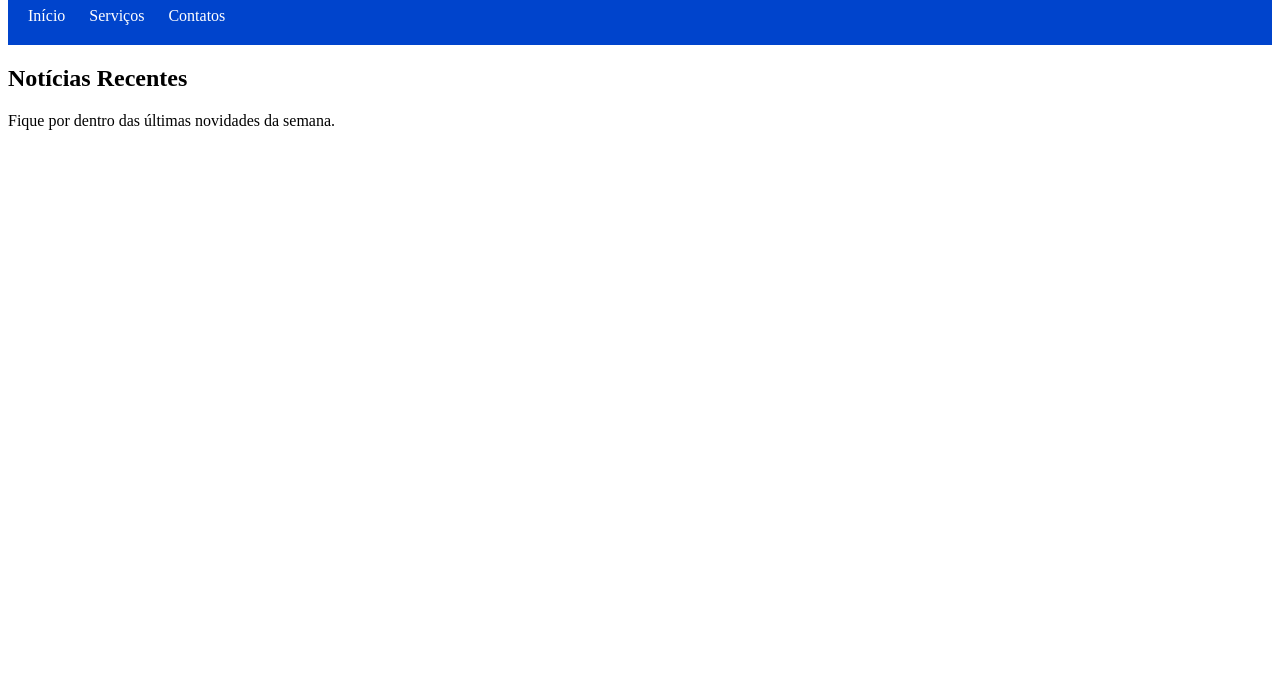
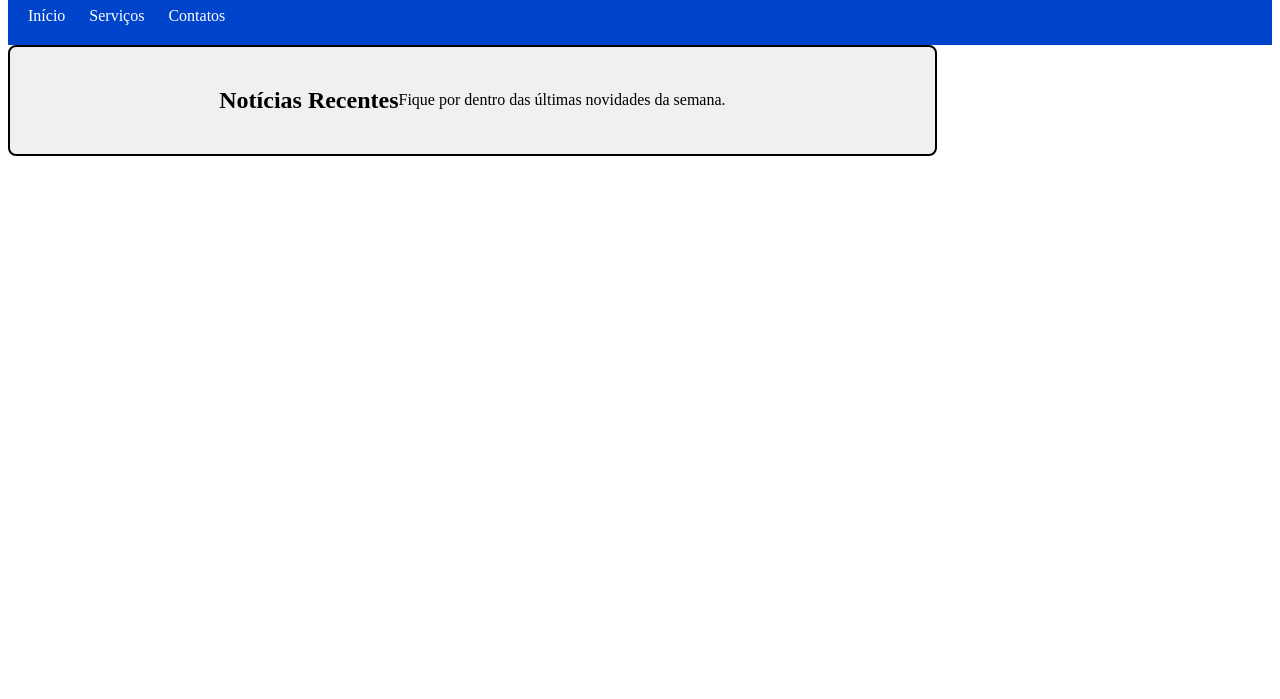
Before and after one commit to maria-julia-oliveira/av2PrimeiroTrimestre, a plain HTML site: page index.html in a window 1280 px wide. Shown: the part 101-800 px from the top of the page. Drawn offline with Linux system fonts and the light colour scheme.

Commit message:
....,.,.,.,.,.

```diff
--- a/style.css
+++ b/style.css
@@ -14,3 +14,14 @@ header nav a{
    text-decoration: none;
 
 }
+main .conteudo{
+width: 70%;
+display: flex;
+justify-content: center;
+align-items: center;
+background-color: #f0f0f0;
+border: 2px solid #000000;
+border-radius: 8px;
+padding: 20px;
+
+}
```
